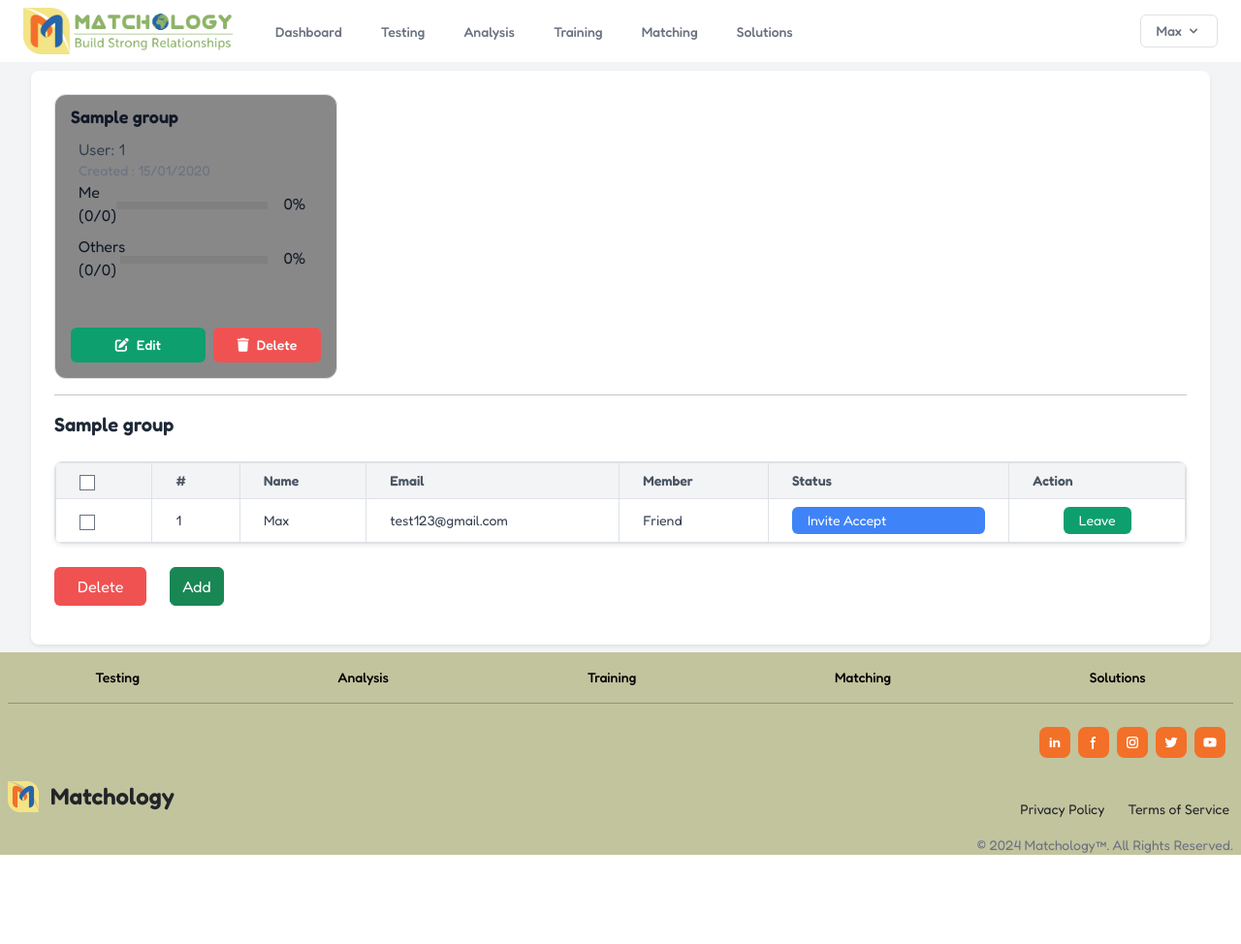
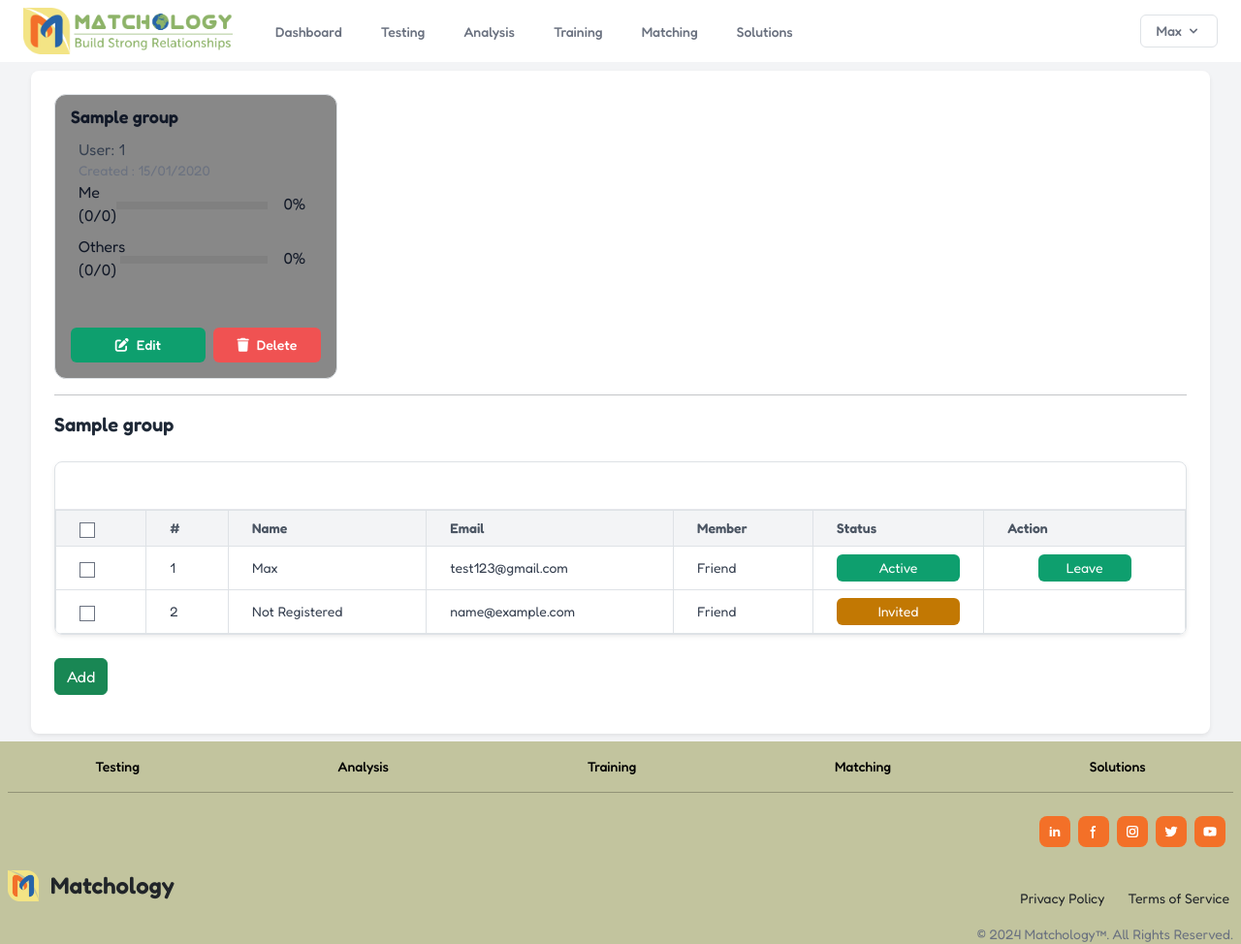
Before and after one commit to muhammad-saaim/live-1, a Laravel app: page /group/1 in a window 1280 px wide. Shown: the whole page at 97% size. Before the commit the page ends 882 px from the top, so only its background shows below. Run offline with Laravel 10, Linux system fonts and the light colour scheme; a user stored in the database is signed in; data comes from the database, SQL or seed files in the repository; tables that the repository leaves empty hold one stand-in row (values such as "Sample post"); style sheets or scripts are compiled from the project's sources; some libraries are stand-ins or nearby versions.

Commit message:
invited members, email , delete functionality

```diff
--- a/app/Http/Controllers/GroupController.php
+++ b/app/Http/Controllers/GroupController.php
@@ -5,9 +5,11 @@ namespace App\Http\Controllers;
 use App\Models\Group;
 use App\Models\User;
 use App\Models\GroupType;
+use App\Models\Invitation;
 use App\Models\InvitedMember;
 use Illuminate\Http\Request;
 use App\Models\Relation;
+use App\Models\UserRelative;
 
 class GroupController extends Controller
 {
@@ -78,7 +80,62 @@ class GroupController extends Controller
     {
         $relations = Relation::all(); // Fetch all relations
 
-        return view('group.show', compact('group', 'relations'));
+        // Get all invitations for this group
+        $invitations = Invitation::where('group_id', $group->id)->get();
+
+        // Get all users from the group
+        $groupUsers = $group->users;
+
+        // Create a collection to store all users (both group members and invited users)
+        $allUsers = collect();
+
+        // Add existing group users
+        foreach ($groupUsers as $user) {
+            $allUsers->push([
+                'id' => $user->id,
+                'name' => $user->name,
+                'email' => $user->email,
+                'status' => 'member',
+                'relation' => $group->groupTypes->first()?->name == 'Family'
+                    ? UserRelative::where('relative_id', $user->id)
+                        ->where('user_id', $group->group_admin ?? auth()->id())
+                        ->with('relation')
+                        ->first()?->relation?->name ?? 'N/A'
+                    : $group->groupTypes->first()?->name ?? 'N/A'
+            ]);
+        }
+
+        // Add invited users
+        foreach ($invitations as $invitation) {
+            // Check if user exists with this email
+            $existingUser = User::where('email', $invitation->email)->first();
+
+            if ($existingUser) {
+                // If user exists, use their actual data
+                $allUsers->push([
+                    'id' => $existingUser->id,
+                    'name' => $existingUser->name,
+                    'email' => $existingUser->email,
+                    'status' => 'invited',
+                    'relation' => $group->groupTypes->first()?->name == 'Family'
+                        ? Relation::find($invitation->relation_id)?->name ?? 'N/A'
+                        : $group->groupTypes->first()?->name ?? 'N/A'
+                ]);
+            } else {
+                // If user doesn't exist, use placeholder data
+                $allUsers->push([
+                    'id' => null,
+                    'name' => 'Not Registered',
+                    'email' => $invitation->email,
+                    'status' => 'invited',
+                    'relation' => $group->groupTypes->first()?->name == 'Family'
+                        ? Relation::find($invitation->relation_id)?->name ?? 'N/A'
+                        : $group->groupTypes->first()?->name ?? 'N/A'
+                ]);
+            }
+        }
+
+        return view('group.show', compact('group', 'relations', 'allUsers'));
     }
 
     /**
@@ -141,20 +198,37 @@ class GroupController extends Controller
         return redirect()->route('dashboard.index')->with('success', 'Group deleted successfully.');
     }
 
-    public function removeMember(Group $group, User $user)
+    public function removeMember(Request $request, Group $group)
     {
-    // dd($group);
         // Check if the current user can modify the group
         if (!auth()->user()->groups->contains($group->id)) {
             return redirect()->back()->with('error', 'Unauthorized action.');
         }
 
-    // Detach the user from the group
+        // Handle multiple user removal
+        if ($request->has('user_ids')) {
+            $userIds = $request->input('user_ids');
+            // Don't allow removing the group admin
+            $userIds = array_filter($userIds, function($userId) use ($group) {
+                return $userId != $group->group_admin;
+            });
+
+            if (!empty($userIds)) {
+                $group->users()->detach($userIds);
+                return redirect()->back()->with('success', 'Selected members removed successfully.');
+            }
+        }
+        // Handle single user removal
+        else if ($request->has('user')) {
+            $user = User::findOrFail($request->user);
+            // Don't allow removing the group admin
+            if ($user->id != $group->group_admin) {
                 $group->users()->detach($user->id);
-
                 return redirect()->back()->with('success', 'Member removed successfully.');
             }
+        }
 
-
+        return redirect()->back()->with('error', 'No valid members selected for removal.');
+    }
 
 }
--- a/app/Http/Controllers/InviteController.php
+++ b/app/Http/Controllers/InviteController.php
@@ -66,9 +66,10 @@ class InviteController extends Controller
 
     public function acceptInvite(Request $request)
     {
+
         $token = $request->query('token');
         $invitation = Invitation::where('token', $token)->first();
-
+// dd($invitation);
         if (!$invitation) {
             return redirect('/')->with('error', 'Invalid or expired invitation link.');
         }
--- a/app/Services/InviteService.php
+++ b/app/Services/InviteService.php
@@ -27,13 +27,13 @@ class InviteService
 
         if ($user) {
             $link = url("/groups/accept-invite?token={$token}");
-            Mail::raw("Click the invitation link to Join the group: $link", function ($message) use ($email) {
+            Mail::raw("$inviter->name invited you to Join  $group->name: $link", function ($message) use ($email) {
                 $message->to($email)
                     ->subject("Group Invitation");
             });
         } else {
             $link = url("/register?token={$token}");
-            Mail::raw("Click the invitation link to register: $link", function ($message) use ($email) {
+            Mail::raw("$inviter->name invited you to register: $link", function ($message) use ($email) {
                 $message->to($email)
                     ->subject("Group Invitation");
             });
--- a/resources/views/group/show.blade.php
+++ b/resources/views/group/show.blade.php
@@ -180,6 +180,14 @@
                         <h3 class="text-xl font-semibold text-gray-800">{{ $group->name ?? __('Group Name') }}</h3>
 
                         <div class="overflow-hidden rounded-lg border border-gray-300 shadow-sm mt-4">
+                            <form id="bulk-action-form" method="POST" action="{{ route('groups.removeMembers', ['group' => $group->id]) }}">
+                                @csrf
+                                @method('DELETE')
+                                <div class="p-4 border-b border-gray-200">
+                                    <button type="submit" id="bulk-remove-btn" class="bg-red-500 hover:bg-red-600 text-white px-4 py-2 rounded text-sm hidden" onclick="return confirm('Are you sure you want to remove selected members?');">
+                                        Remove Selected
+                                    </button>
+                                </div>
                                 <table class="min-w-full divide-y divide-gray-200 text-sm text-left bg-white">
                                     <thead class="bg-gray-100 text-gray-600">
                                         <tr>
@@ -196,83 +204,64 @@
                                         </tr>
                                     </thead>
                                     <tbody class="divide-y divide-gray-200">
-                                    @foreach ($group->users as $user)
+                                        @foreach ($allUsers as $user)
                                         <tr>
                                             <td class="px-4 py-2 border border-gray-300 text-gray-700">
-                                            <input type="checkbox" name="selected_users[]" value="{{ $user->id }}"
+                                                <input type="checkbox" name="selected_users[]" value="{{ $user['id'] }}"
                                                     class="row-checkbox form-checkbox h-4 w-4 text-blue-600">
                                             </td>
                                             <td class="px-4 py-2 border border-gray-300 text-gray-700">
                                                 {{ $loop->iteration }}</td>
                                             <td class="px-4 py-2 border border-gray-300 text-gray-700">
-                                            {{ $user->name }}</td>
+                                                {{ $user['name'] }}</td>
                                             <td class="px-4 py-2 border border-gray-300 text-gray-700">
-                                            {{ $user->email }}</td>
-                                            @if($group->groupTypes?->first()?->name == 'Family')
+                                                {{ $user['email'] }}</td>
                                             <td class="px-4 py-2 border border-gray-300 text-gray-700">
-                                                @if ($user->id === auth()->id())
-                                                    Me
-                                                @else
-                                                    @php
-                                                        $relation = \App\Models\UserRelative::where('relative_id', $user->id)
-                                                            ->where('user_id', $group->owner_id ?? auth()->id())
-                                                            ->with('relation')
-                                                            ->first();
-                                                    @endphp
-                                                    {{ $relation?->relation?->name ?? 'N/A' }}
-                                                @endif
+                                                {{ $user['relation'] }}
                                             </td>
-                                            @else
-                                            <td class="px-4 py-2 border border-gray-300 text-gray-700">
-                                                {{$group?->groupTypes?->first()?->name ?? 'N/A'}}
-                                                </td>
-                                                @endif
                                             <td class="px-4 py-2 border border-gray-300">
-                                            <p
-                                                class="bg-blue-500 text-white px-3 py-1 rounded hover:bg-blue-600 transition">Invite Accept</p>
+                                                <p class="px-3 text-center py-1 rounded text-white {{ $user['status'] === 'member' ? 'bg-green-500 hover:bg-green-600' : 'bg-yellow-500 hover:bg-yellow-600' }} transition">
+                                                    {{ $user['status'] === 'member' ? 'Active' : 'Invited' }}
+                                                </p>
                                             </td>
 
                                             <td class="px-4 py-2 border border-gray-300 text-gray-700 text-center">
-                                            @if (Auth::id() === $user->id)
+                                                @if ($user['status'] === 'member')
+                                                    @if (Auth::id() === $user['id'])
                                                         {{-- Leave Button for Logged-in User --}}
-                                                <form action="{{ route('groups.removeMember', ['group' => $group->id, 'user' => $user->id]) }}" method="POST" onsubmit="return confirm('Are you sure you want to leave this group?');">
+                                                        <form action="{{ route('groups.removeMember', ['group' => $group->id, 'user' => $user['id']]) }}" method="POST" onsubmit="return confirm('Are you sure you want to leave this group?');">
                                                             @csrf
                                                             @method('DELETE')
-                                                    <button type="submit" class="bg-green-500 hover:bg-green-600 text-white px-3 py-1 rounded text-sm">
+                                                            <button type="submit" class="w-24 bg-green-500 hover:bg-green-600 text-white px-3 py-1 rounded text-sm">
                                                                 Leave
                                                             </button>
                                                         </form>
                                                     @elseif (Auth::id() === $group->group_admin)
                                                         {{-- Admin can remove other members --}}
-                                                <form action="{{ route('groups.removeMember', ['group' => $group->id, 'user' => $user->id]) }}" method="POST" onsubmit="return confirm('Are you sure you want to remove this member?');">
+                                                        <form action="{{ route('groups.removeMember', ['group' => $group->id, 'user' => $user['id']]) }}" method="POST" onsubmit="return confirm('Are you sure you want to remove this member?');">
                                                             @csrf
                                                             @method('DELETE')
-                                                    <button type="submit" class="bg-red-500 hover:bg-red-600 text-white px-3 py-1 rounded text-sm">
+                                                            <button type="submit" class="w-24 bg-red-500 hover:bg-red-600 text-white px-3 py-1 rounded text-sm">
                                                                 Remove
                                                             </button>
                                                         </form>
                                                     @else
                                                         {{-- Disabled Remove Button for Others --}}
-                                                <button class="bg-gray-300 text-gray-600 px-3 py-1 rounded text-sm cursor-not-allowed" disabled>
+                                                        <button class="w-24 bg-gray-300 text-gray-600 px-3 py-1 rounded text-sm cursor-not-allowed" disabled>
                                                             Remove
                                                         </button>
                                                     @endif
+                                                @endif
                                             </td>
-
-
                                         </tr>
                                         @endforeach
                                     </tbody>
                                 </table>
+                            </form>
                         </div>
 
                         <!-- Buttons below the table -->
                         <div class="flex gap-4 mt-4">
-                            <button
-                                class="bg-red-500 text-white px-4 py-2 rounded hover:bg-red-600 transition">
-                                Delete
-                            </button>
-
                             <button type="button" class="btn btn-success" data-bs-toggle="modal" data-bs-target="#inviteModal">
                                 Add
                             </button>
@@ -445,10 +434,49 @@
     document.addEventListener('DOMContentLoaded', function() {
         const selectAllCheckbox = document.getElementById('select-all');
         const rowCheckboxes = document.querySelectorAll('.row-checkbox');
+        const bulkRemoveBtn = document.getElementById('bulk-remove-btn');
+        const bulkActionForm = document.getElementById('bulk-action-form');
+
+        // Handle select all checkbox
         selectAllCheckbox.addEventListener('change', function() {
             rowCheckboxes.forEach(checkbox => {
-                checkbox.checked = selectAllCheckbox.checked;
+                checkbox.checked = this.checked;
             });
+            updateBulkActionButton();
+        });
+
+        // Handle individual checkboxes
+        rowCheckboxes.forEach(checkbox => {
+            checkbox.addEventListener('change', function() {
+                updateBulkActionButton();
+                // Update select all checkbox state
+                selectAllCheckbox.checked = Array.from(rowCheckboxes).every(cb => cb.checked);
+            });
+        });
+
+        // Update bulk action button visibility
+        function updateBulkActionButton() {
+            const checkedBoxes = document.querySelectorAll('.row-checkbox:checked');
+            bulkRemoveBtn.classList.toggle('hidden', checkedBoxes.length === 0);
+        }
+
+        // Handle form submission
+        bulkActionForm.addEventListener('submit', function(e) {
+            e.preventDefault();
+            const checkedBoxes = document.querySelectorAll('.row-checkbox:checked');
+            const userIds = Array.from(checkedBoxes).map(cb => cb.value);
+
+            // Add selected user IDs to form
+            userIds.forEach(userId => {
+                const input = document.createElement('input');
+                input.type = 'hidden';
+                input.name = 'user_ids[]';
+                input.value = userId;
+                bulkActionForm.appendChild(input);
+            });
+
+            // Submit the form
+            this.submit();
         });
     });
 </script>
--- a/routes/web.php
+++ b/routes/web.php
@@ -64,6 +64,7 @@ Route::middleware(['auth', 'verified'])->group(function () {
     Route::post('/group/invite', [InviteController::class, 'sendInvite'])->name('group.invite');
     Route::get('/groups/accept-invite', [InviteController::class, 'acceptInvite'])->name('groups.accept-invite');
     Route::delete('/groups/{group}/members/{user}', [GroupController::class, 'removeMember'])->name('groups.removeMember');
+    Route::delete('/groups/{group}/members', [GroupController::class, 'removeMember'])->name('groups.removeMembers');
 
 
     Route::get('/reports/index', [ReportsController::class, 'index'])->name('reports.index');
```
Lines whose indentation alone changed are shown as unchanged.
